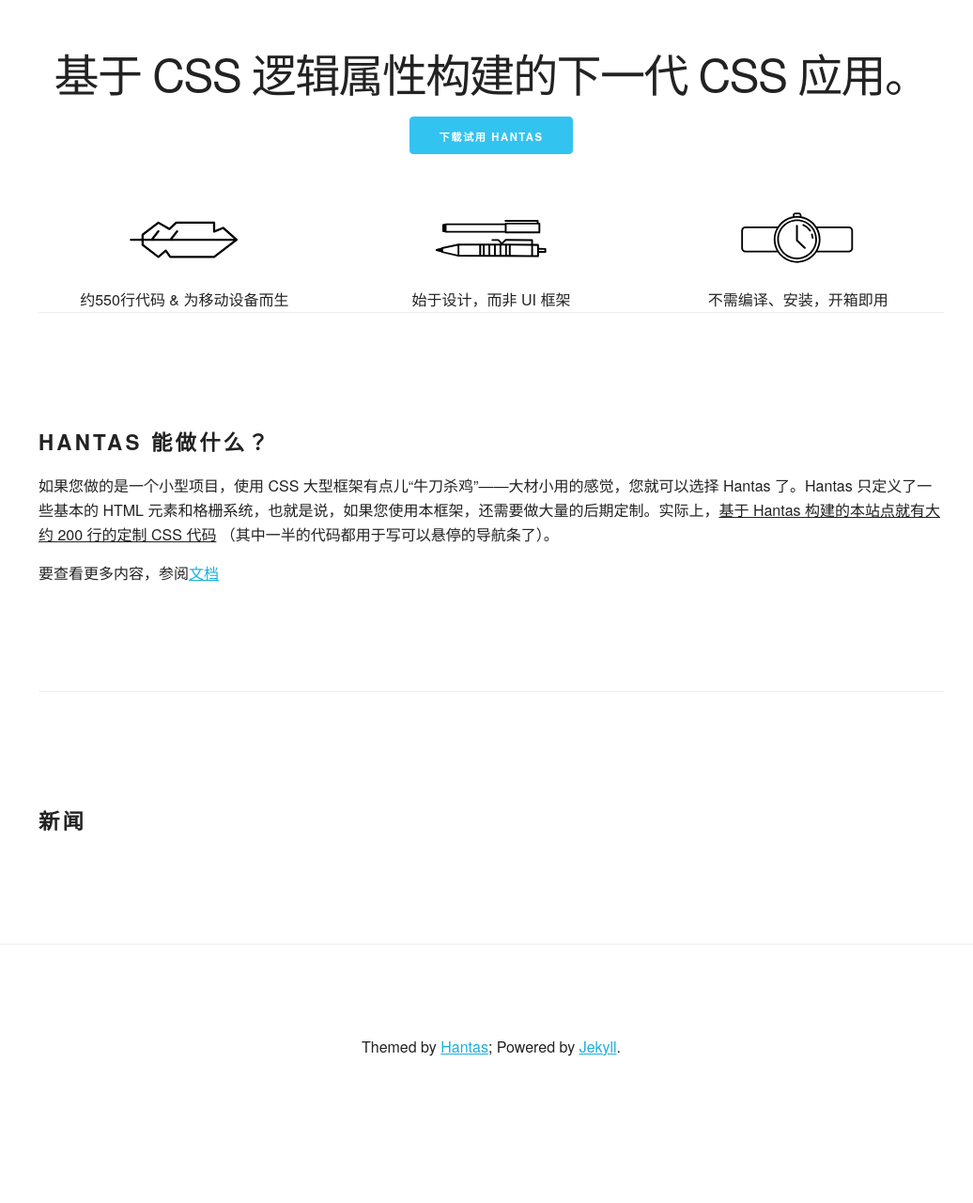
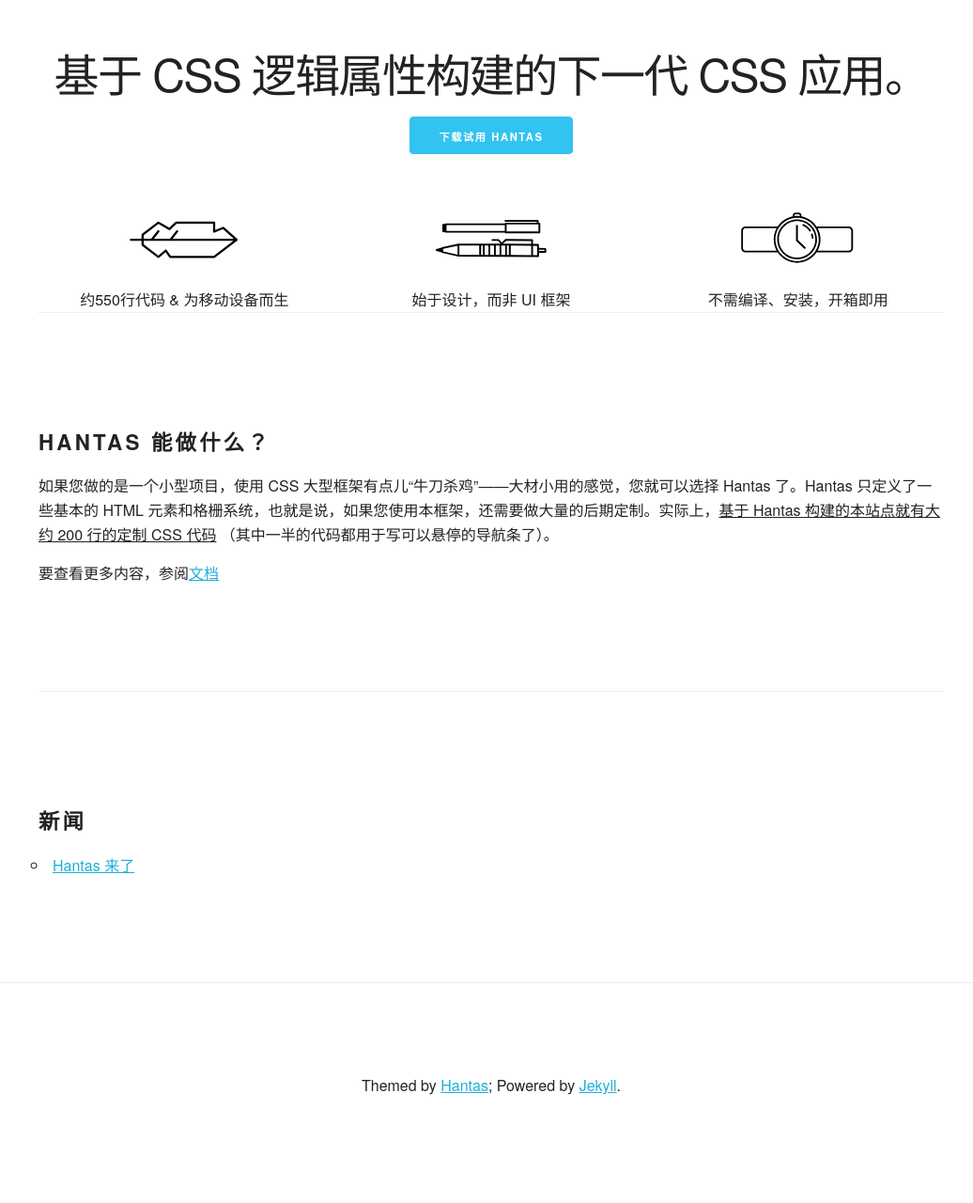
Before and after one commit to hantascss/hantascss.github.io, a Jekyll site: the page built from index.md, in a window 1280 px wide. Shown: the whole page at 94% size, without its empty margins (117-1153 px from the left). Built offline with Jekyll 4.4.1, drawn with Linux system fonts in a browser that asks for light colours; a style sheet for code colours, icons or effects is not loaded; before the commit the page ends 1238 px from its top, so only the background shows below that.

Commit message:
fix post and update jekyll

```diff
--- a/Gemfile
+++ b/Gemfile
@@ -8,7 +8,7 @@
 #
 # This will help ensure the proper Jekyll version is running.
 # Happy Jekylling!
-gem "jekyll", "~> 3.8.7"
+gem "jekyll", "~> 4.2"
 
 # This is the default theme for new Jekyll sites. You may change this to anything you like.
 # gem "minima", "~> 2.0"
@@ -16,7 +16,7 @@
 # If you want to use GitHub Pages, remove the "gem "jekyll"" above and
 # uncomment the line below. To upgrade, run `bundle update github-pages`.
 # gem "github-pages", group: :jekyll_plugins
-gem "jekyll-paginate"
+
 # If you have any plugins, put them here!
 group :jekyll_plugins do
   gem "jekyll-feed", "~> 0.6"
--- a/_config.yml
+++ b/_config.yml
@@ -6,9 +6,8 @@
 url: "" # the base hostname & protocol for your site, e.g. http://example.com
 twitter_username: hfl
 github_username:  hfl
-paginate: 5
+
 # Build settings
 markdown: kramdown
 plugins:
   - jekyll-feed
-  - jekyll-paginate
--- a/docs/vertical/lr/index.html
+++ b/docs/vertical/lr/index.html
@@ -18,7 +18,7 @@
   <script src="/assets/js/jquery.min.js"></script>
   <script src="/assets/js/run_prettify.js"></script>
   <script src="/assets/js/site-vlr.js"></script>
-  <link rel="icon" type="image/png" href="/assets/images/favicon.png">
+  <link rel="icon" type="image/x-icon" href="/assets/images/favicon.ico">
 
 </head>
 
--- a/index.md
+++ b/index.md
@@ -14,54 +14,13 @@
     <div class="docs-section" id="news">
       <h6 class="docs-header">新闻</h6>
       <div class="row news">
-      {% if site.paginate %}
-        {% assign posts = paginator.posts %}
-      {% else %}
-        {% assign posts = site.posts %}
-      {% endif %}
-
-
-      {%- if posts.size > 0 -%}
-        {%- if page.list_title -%}
-          <h2 class="post-list-heading">{{ page.list_title }}</h2>
-        {%- endif -%}
-        <ul class="post-list">
-          {%- assign date_format = site.minima.date_format | default: "%b %-d, %Y" -%}
-          {%- for post in posts -%}
-          <li>了
-            <span class="post-meta">{{ post.date | date: date_format }}</span>
-            <h3>
-              <a class="post-link" href="{{ post.url | relative_url }}">
-                {{ post.title | escape }}
-              </a>
-            </h3>
-            {%- if site.show_excerpts -%}
-              {{ post.excerpt }}
-            {%- endif -%}
-          </li>
-          {%- endfor -%}
+        <ul>
+          {% for post in site.posts %}
+            <li>
+              <a href="{{ post.url }}">{{ post.title }}</a>
+            </li>
+          {% endfor %}
         </ul>
-
-        {% if site.paginate %}
-          <div class="pager">
-            <ul class="pagination">
-            {%- if paginator.previous_page %}
-              <li><a href="{{ paginator.previous_page_path | relative_url }}" class="previous-page">{{ paginator.previous_page }}</a></li>
-            {%- else %}
-              <li><div class="pager-edge">•</div></li>
-            {%- endif %}
-              <li><div class="current-page">{{ paginator.page }}</div></li>
-            {%- if paginator.next_page %}
-              <li><a href="{{ paginator.next_page_path | relative_url }}" class="next-page">{{ paginator.next_page }}</a></li>
-            {%- else %}
-              <li><div class="pager-edge">•</div></li>
-            {%- endif %}
-            </ul>
-          </div>
-        {%- endif %}
-
-      {%- endif -%}
-
       </div>
     </div>
 
```
Also changed, not shown: _posts/2021-08-16-hantas-is-comming.md (added, +7 -0 lines), docs/index.md (+2 -2 lines), Gemfile.lock, assets/images/favicon.ico.
